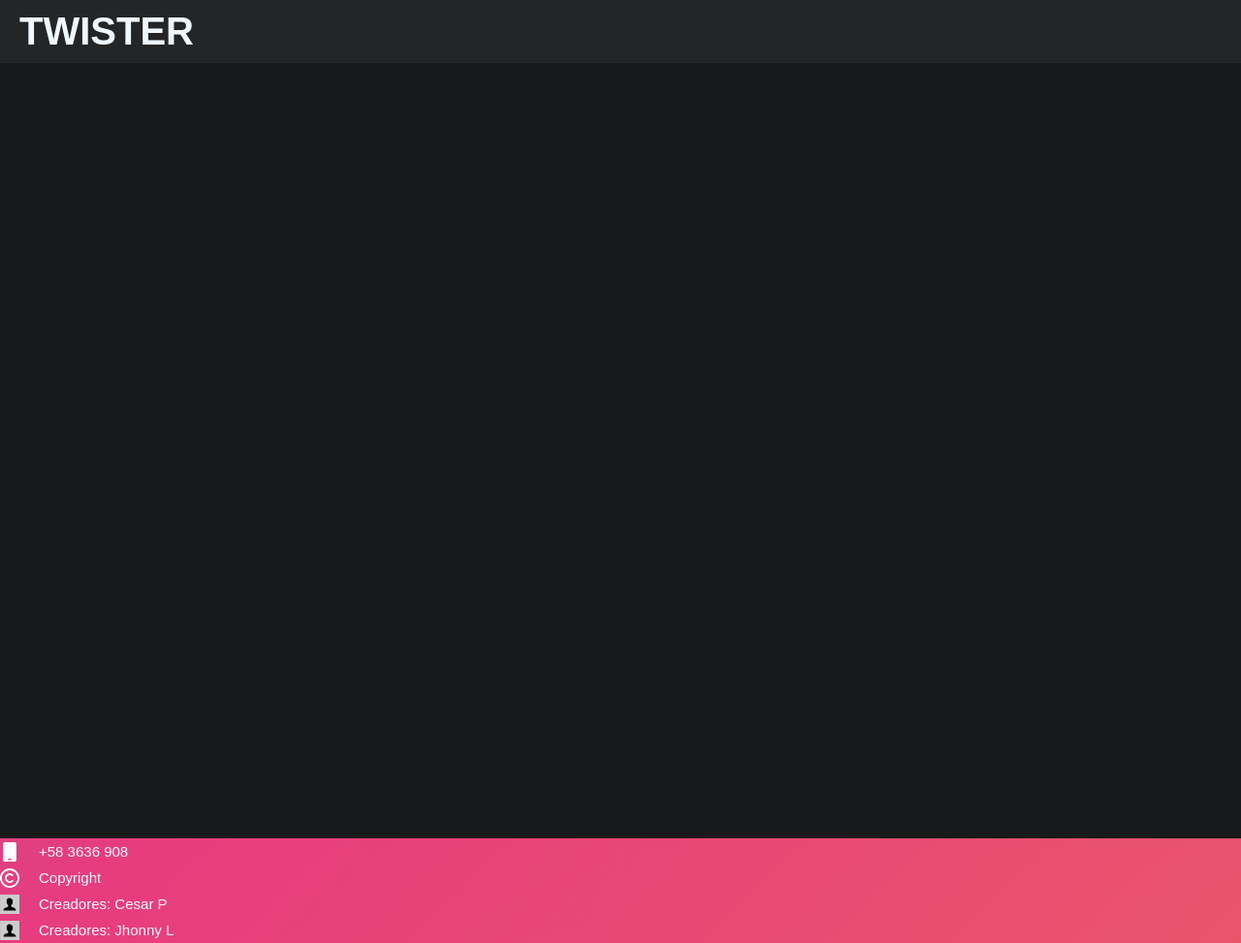
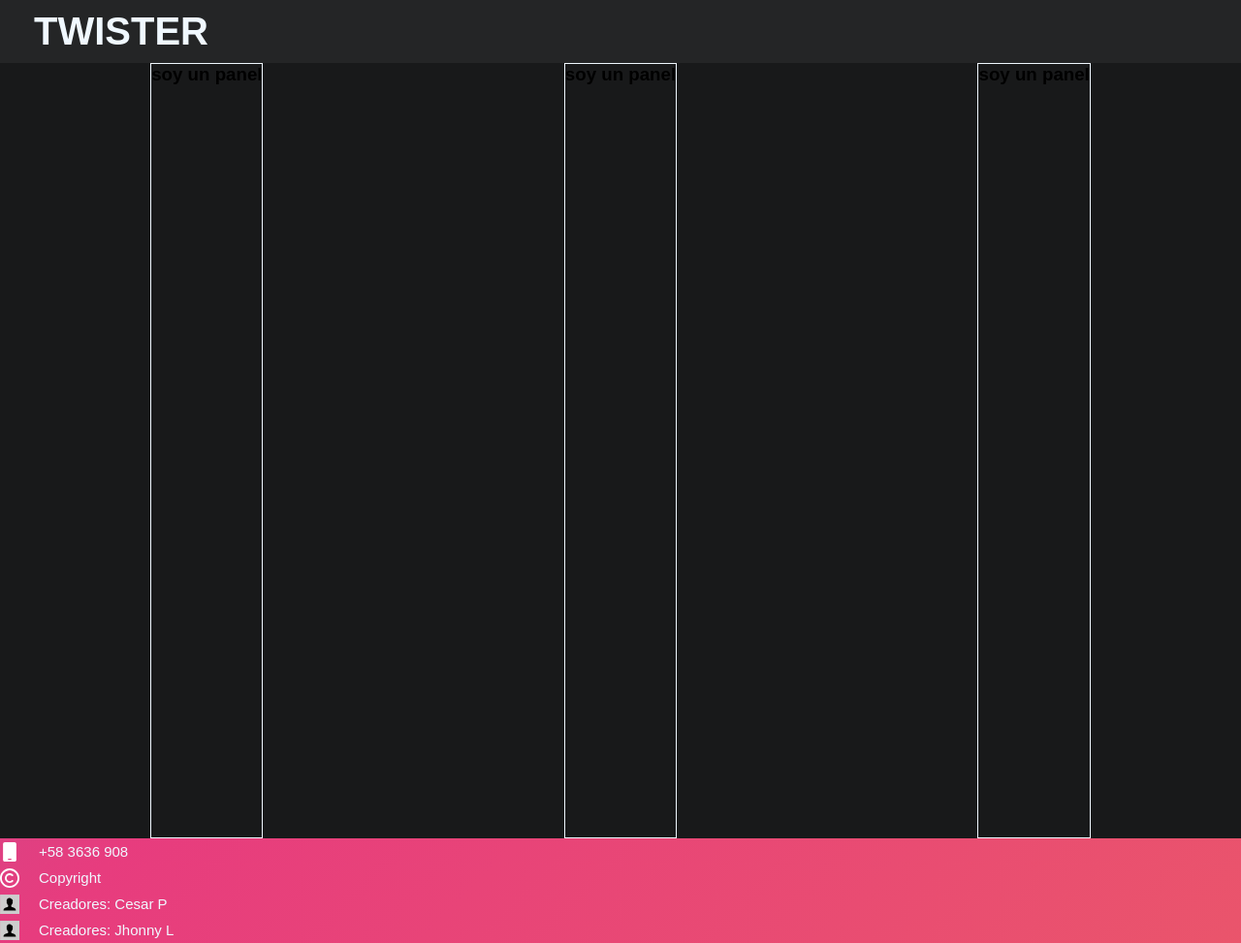
Before and after one commit to Cesarpalaciosr/Login_node_Cesar, a website: page src/views/feed.html in a window 1280 px wide. Shown: the whole page at 97% size. Drawn offline with Linux system fonts and the light colour scheme.

Commit message:
tengo feed en 3 columnas

```diff
--- /dev/null
+++ b/src/scripts/components/feed.js
@@ -0,0 +1,34 @@
+class feed_page extends HTMLElement {
+    constructor(){
+        super();
+    }
+
+    connectedCallback(){
+        this.innerHTML = `
+        <div class = "division">
+        <section class = "panel-options">
+                <div>
+                    <h3>soy un panel</h3>
+                </div>
+            </section>
+        </div>
+
+            <div class = "division">
+        <section class = "panel-dashboard">
+                <div>
+                    <h3>soy un panel</h3>
+                </div>
+        </section>
+        </div>
+        <div class = "division">
+        <section class = "panel-trending">
+                <div>
+                    <h3>soy un panel</h3>
+                </div>
+        </section>
+        </div>
+            `
+    }
+}
+
+window.customElements.define("feed-page", feed_page);
--- a/src/styles/styles.css
+++ b/src/styles/styles.css
@@ -40,10 +40,18 @@ body {
 .tittle{
   font-size: 40px;
   color: aliceblue;
-  padding: 10px 0px 10px 20px;
+  /*mix-blend-mode: screen;
+  background-color: white;*/
+  margin-left: 20px;
+  padding: 10px 15px 10px 15px;
 }
 
-
+.division{border-width: 1px;
+  border-style: solid;
+  border-color: aliceblue;
+  margin: auto;
+  min-height: 100vh;
+}
 
 /*Estilos del formulario*/
 .contenedor{
@@ -149,11 +157,15 @@ body {
 /*Empieza la seccion del feed*/
 
 .main-content {
-  display: block;
   min-height: 100vh;
   background-color: #18191A;
+  flex-direction: row;
 }
+feed-page{
+  display: grid;
+  grid-template-columns: repeat(3,1fr);
 
+}
 
 /*Todo lo que va en el footer*/
 foot-page{
@@ -165,7 +177,9 @@ foot-page{
 }
 
 .footer{
-  position: absolute;
+  display: flex;
+  margin: auto;
+  /*position: absolute;*/
   width: 100%;
   background-color: #18191A;
   display: grid;
--- a/src/views/feed.html
+++ b/src/views/feed.html
@@ -7,6 +7,7 @@
     <link rel="stylesheet" type="text/css" href="../styles/styles.css" />
     <script src="../scripts/components/header.js"></script>
     <script src="../scripts/components/footer.js"></script>
+    <script src="../scripts/components/feed.js"></script>
     <title>TWISTER*FEED</title>
 </head>
 <body>
@@ -16,7 +17,7 @@
         </div>
     </header>
     <section class="main-content">
-
+        <feed-page></feed-page>
     </section>
     <footer>
         <foot-page></foot-page>
```
